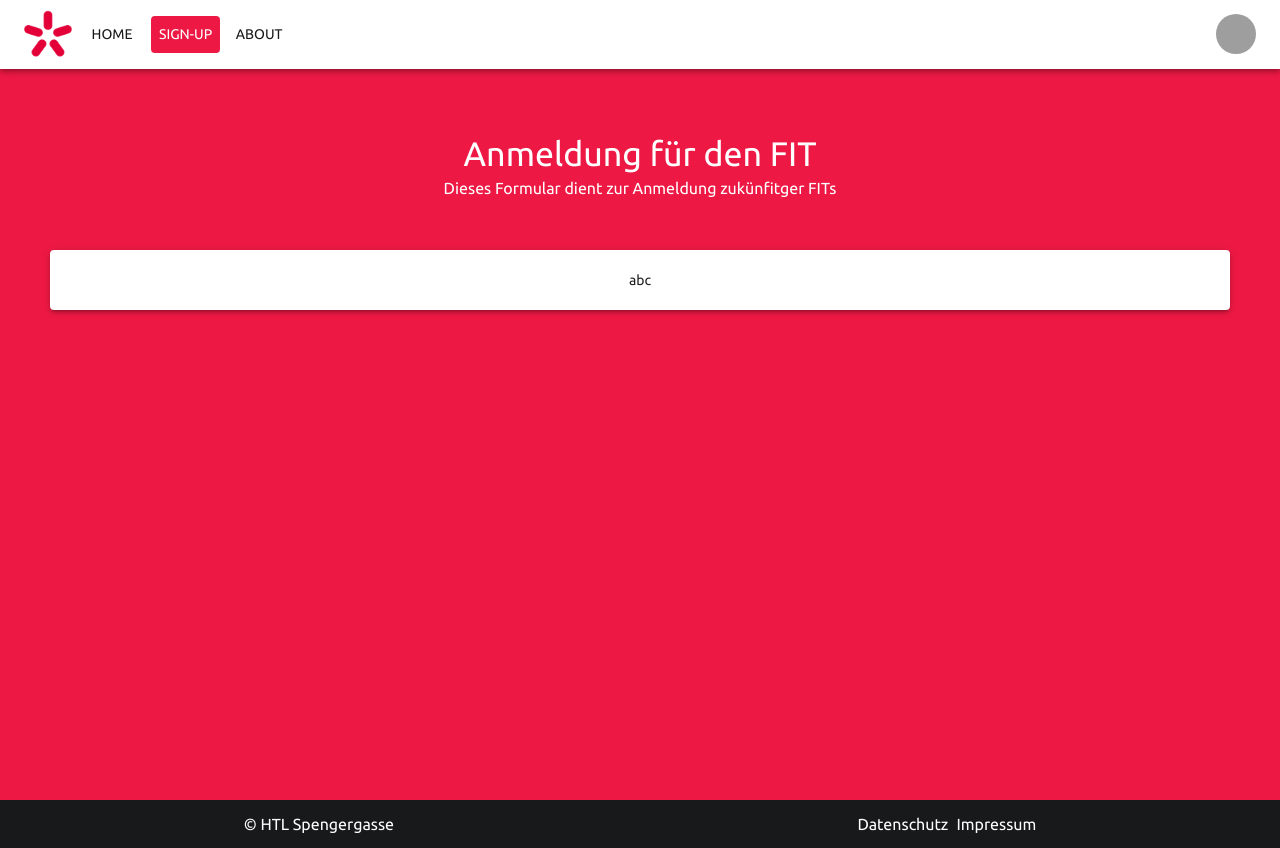
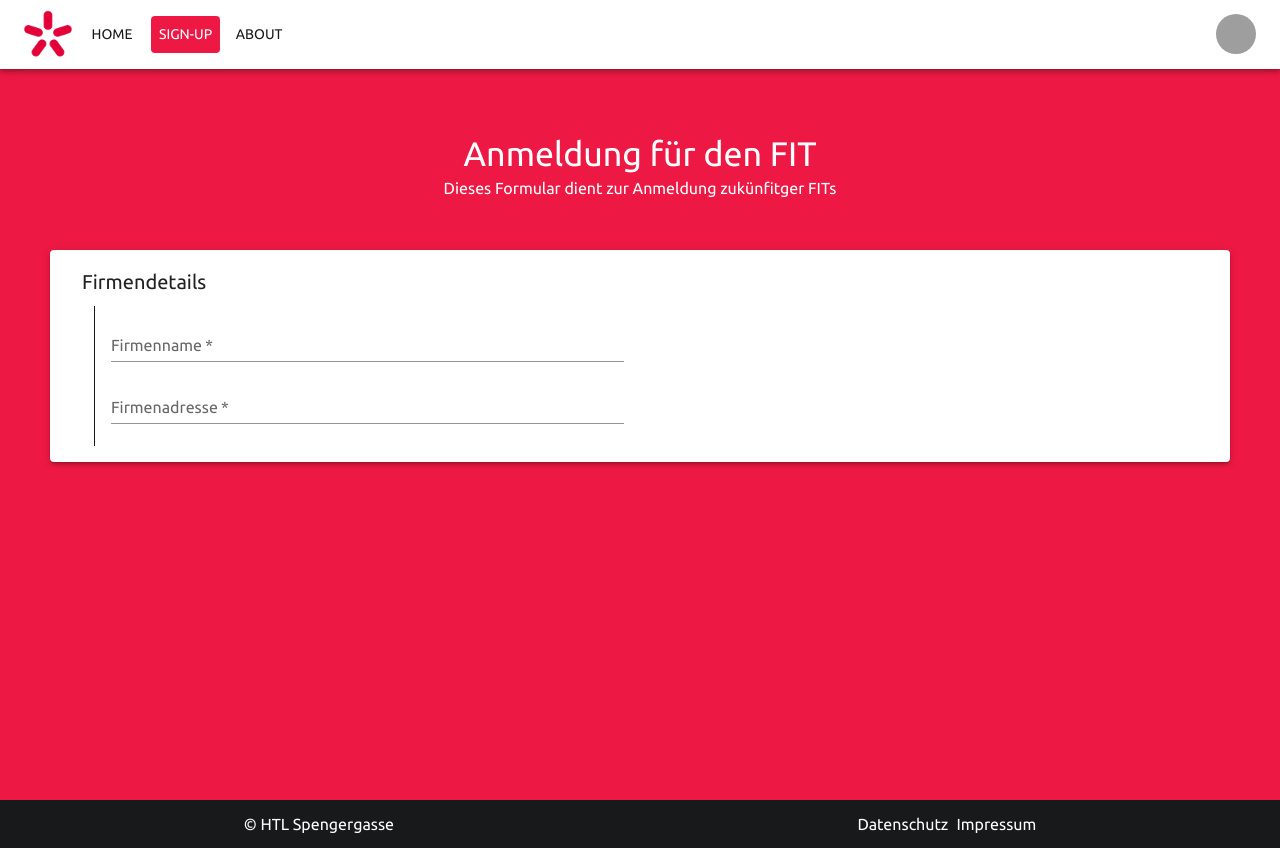
Before and after one commit to DieNullpointer/fit, a React (Create React App) app in the folder fit.client/: page /signup in a window 1280 px wide. Built offline with nearby package versions, Linux system fonts and the light colour scheme; grey boxes are pictures that could not be loaded; the HTML template or start-up script is replaced by a standard one; a web font is replaced by a local one.

Commit message:
feat: added comp. name and comp. address to signup

```diff
--- a/fit.client/src/components/atoms/Input.jsx
+++ b/fit.client/src/components/atoms/Input.jsx
@@ -2,8 +2,9 @@ import styled from "@emotion/styled";
 import { TextField } from "@mui/material";
 import Style from "../../styleConstants";
 
-export default function Input({required, value, label, type, purpose, id, onChange, size }) {
+export default function Input({required, value, label, type, purpose, id, onChange, size, block, full }) {
   const ColorTextField = styled(TextField)(({ theme }) => ({
+    display: block ? 'block' : 'inline-block',
     '& label.Mui-focused': {
       color: Style.colors.dark,
     },
@@ -29,11 +30,11 @@ export default function Input({required, value, label, type, purpose, id, onChan
       onChange={onChange}
       label={label}
       required={required}
-      type={type ||"text"}
+      type={type || "text"}
       defaultValue={value}
       autoComplete={purpose === "password" ? "current-password" : purpose}
       variant="standard"
-      size={size || "full"}
+      fullWidth={full}
     />
   );
 }
--- a/fit.client/src/pages/Signup.jsx
+++ b/fit.client/src/pages/Signup.jsx
@@ -3,9 +3,10 @@ import { Box } from "@mui/system";
 import Paper from "../components/atoms/Paper";
 import PageFrame from "../components/PageFrame";
 import { useForm } from "react-hook-form";
+import Input from "../components/atoms/Input";
 
 export default function Signup({}) {
-  const { signup, handleSubmit, formState: errors } = useForm();
+  const { register, handleSubmit, formState: errors } = useForm();
   const handleSignup = (data) => console.log(data);
 
   return (
@@ -17,11 +18,38 @@ export default function Signup({}) {
         </Typography>
       </Box>
       <Paper elevation={3} className="mt-12">
-        <div className="flex justify-center items-center">
-          <form onSubmit={handleSubmit(handleSignup)}>
-            abc
-          </form>
-        </div>
+        <form onSubmit={handleSubmit(handleSignup)} className="py-4 px-8">
+          <div className="grid grid-cols-1 md:grid-cols-2 w-full">
+            <div className="w-full">
+              <Typography variant="h6">Firmendetails</Typography>
+              <div className="pl-3 w-full">
+                <div className="mt-2 border-l border-l-dark px-4 py-2 w-full">
+                  <Input
+                    id="in-comp-name"
+                    label="Firmenname"
+                    {...register("name")}
+                    purpose={"text"}
+                    required
+                    block
+                    full
+                  />
+                  <Input
+                    id="in-comp-address"
+                    label="Firmenadresse"
+                    {...register("address")}
+                    purpose={"text"}
+                    required
+                    block
+                    full
+                  />
+                </div>
+              </div>
+            </div>
+            <div>
+
+            </div>
+          </div>
+        </form>
       </Paper>
     </PageFrame>
   );
```
